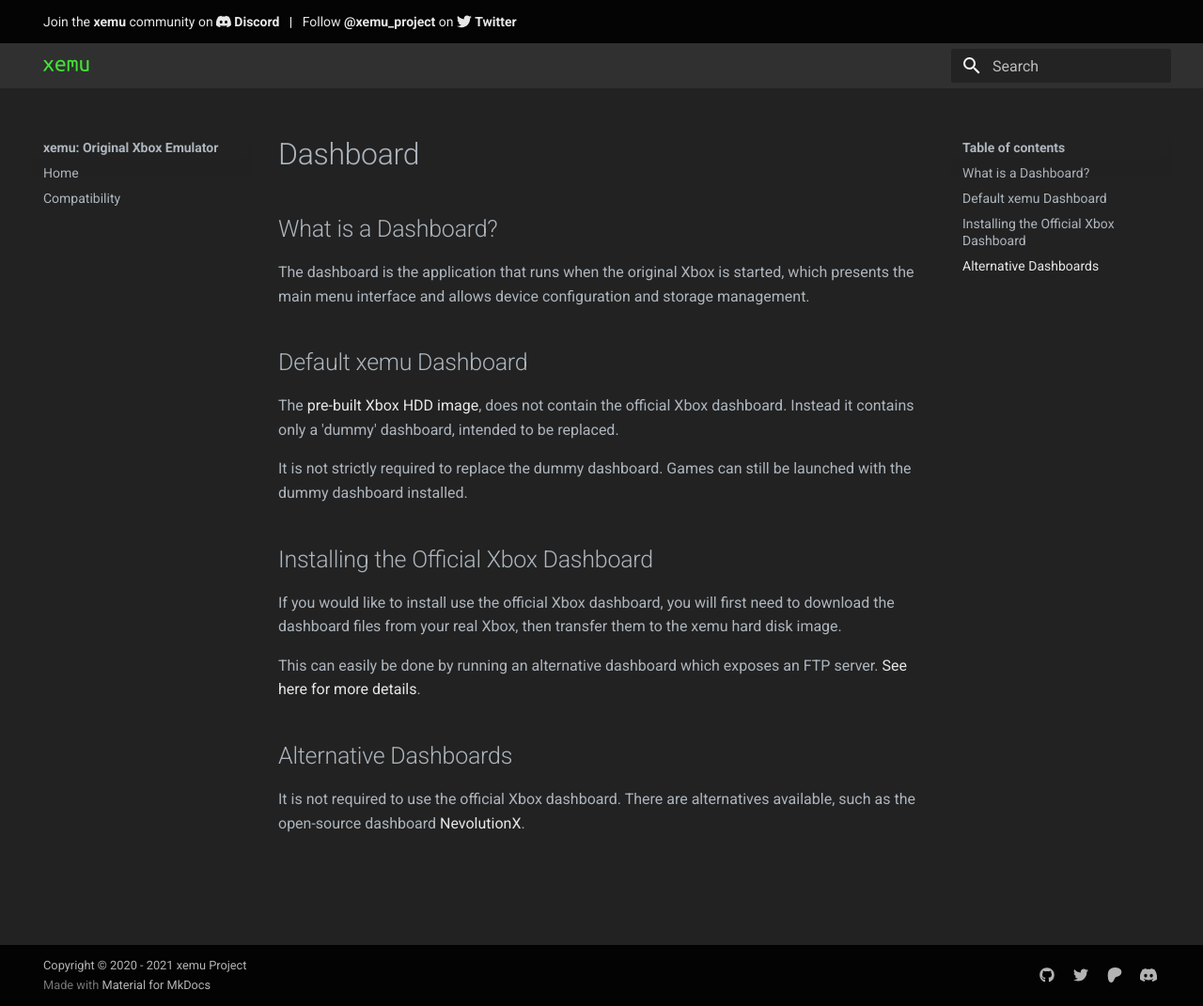
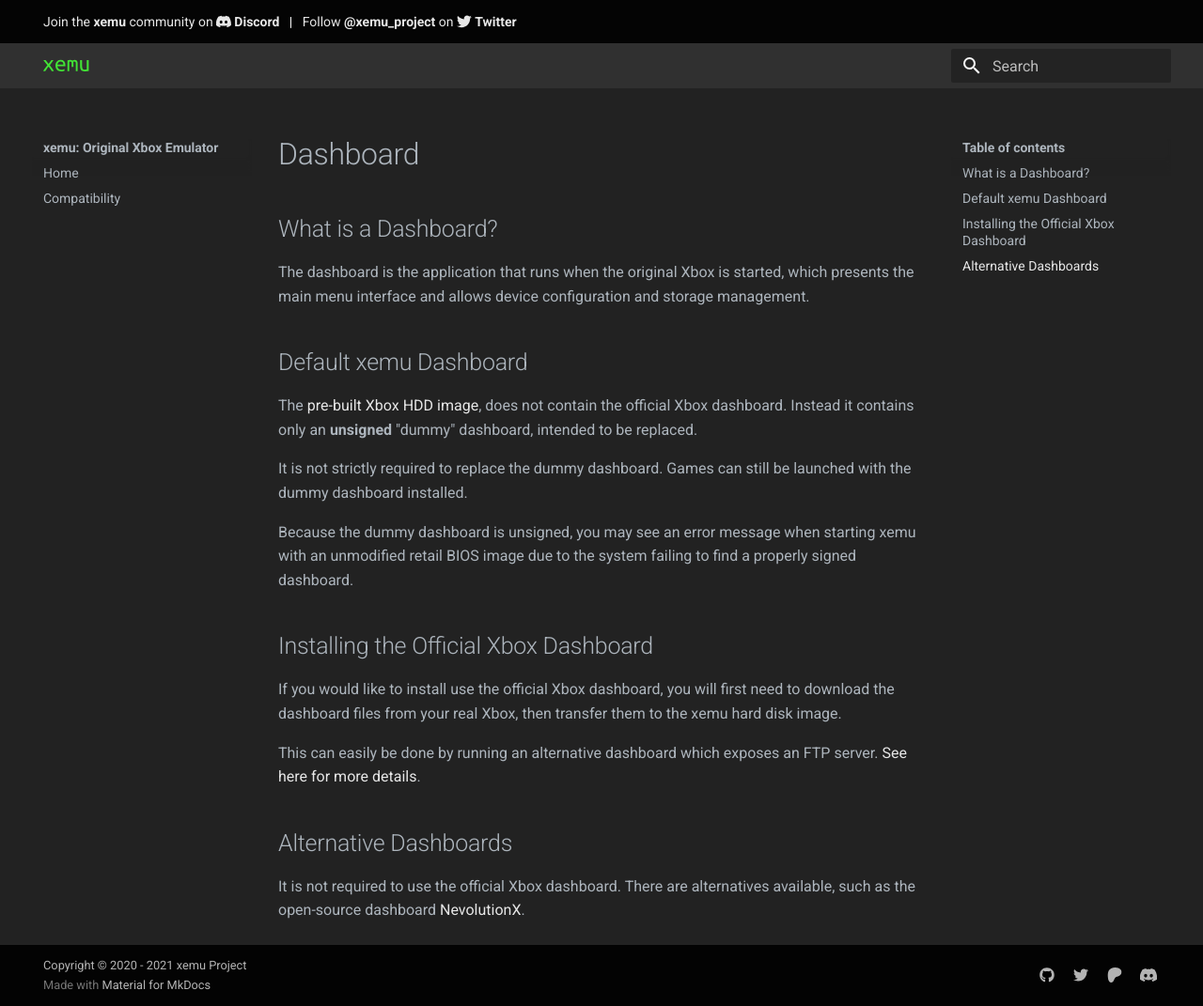
Before and after one commit to xemu-project/xemu-website, an MkDocs documentation site: the page built from docs/docs/dashboard.md, in a window 1280 px wide and 1071 px high. Shown: the whole window at 94% size. Built offline with MkDocs 1.6.1 and Material for MkDocs 9.7.7, drawn with Linux system fonts in a browser that asks for light colours.

Commit message:
Rename getting-started to required-files and split out some content

```diff
--- a/docs/docs/dashboard.md
+++ b/docs/docs/dashboard.md
@@ -7,11 +7,15 @@ storage management.
 ## Default xemu Dashboard
 
 The [pre-built Xbox HDD image](getting-started.md#option-1-use-a-pre-built-xbox-hdd-image-recommended),
-does not contain the official Xbox dashboard. Instead it contains only a 'dummy'
-dashboard, intended to be replaced.
+does not contain the official Xbox dashboard. Instead it contains only an
+**unsigned** "dummy" dashboard, intended to be replaced.
 
-It is not strictly required to replace the dummy dashboard. Games can still
-be launched with the dummy dashboard installed.
+It is not strictly required to replace the dummy dashboard. Games can still be
+launched with the dummy dashboard installed.
+
+Because the dummy dashboard is unsigned, you may see an error message when
+starting xemu with an unmodified retail BIOS image due to the system failing to
+find a properly signed dashboard.
 
 ## Installing the Official Xbox Dashboard
 
--- a/docs/mkdocs.yml
+++ b/docs/mkdocs.yml
@@ -77,7 +77,8 @@ nav:
   - FAQ: faq.md
   - Setup:
     - Download: download.md
-    - Getting Started: getting-started.md
+    - Required Files: required-files.md
+    - Disc Images: disc-images.md
     - Input Devices: input.md
     - Networking: networking.md
     - Dashboard: dashboard.md
@@ -94,6 +95,7 @@ plugins:
   - search
   - redirects:
       redirect_maps:
-        index.md: getting-started.md
+        index.md: download.md
+        getting-started.md: required-files.md
   - minify:
       minify_html: true
```
Also changed, not shown: docs/docs/about.md (+9 -2 lines), docs/docs/disc-images.md (added, +20 -0 lines), docs/docs/faq.md (+1 -1 lines), docs/docs/getting-started.md (deleted, +0 -106 lines), docs/docs/required-files.md (added, +54 -0 lines).
